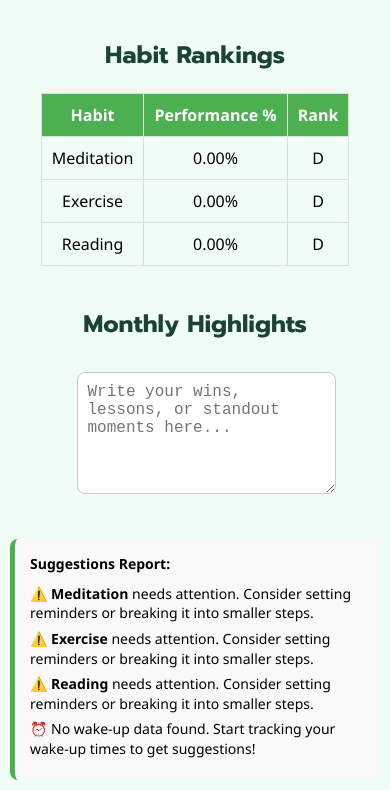
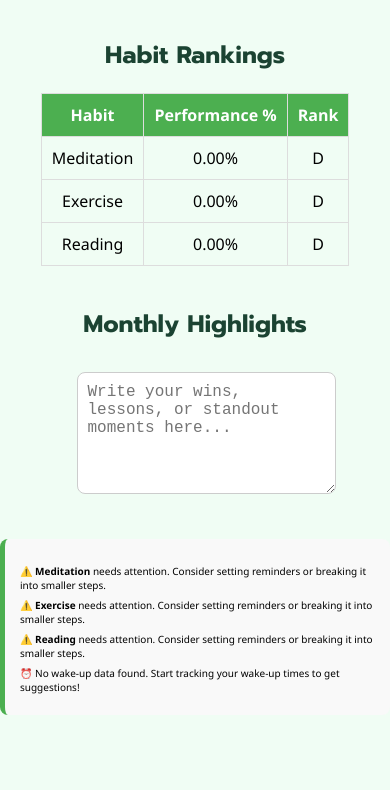
Before and after one commit to ChandraShekharDeshai/Habit-Tracker, a plain HTML site: page tracker.html in a window 390 px wide. Shown: the part 571-1361 px from the top of the page. After the commit the page ends 1286 px from the top, so only its background shows below. Drawn offline with Linux system fonts and the light colour scheme; a web font is replaced by a local one.

Commit message:
Add files via upload

```diff
--- a/tracker.html
+++ b/tracker.html
@@ -233,16 +233,17 @@
     height: 100px;
   }
 
-  #suggestion-report {
+  /* #suggestion-report {
     margin: 10px;
     padding: 10px;
     font-size: 14px;
     line-height: 1.4;
     border-left: 4px solid #4CAF50;
-  }
+  } */
 
   #report-content p {
     margin: 6px 0;
+    font-size: 10px;
   }
 }
 
@@ -281,7 +282,7 @@
   </div>
 
   <div id="suggestion-report" style="margin-top: 20px; padding: 15px; background: #f9f9f9; border-left: 5px solid #4CAF50; border-radius: 8px;">
-    <strong>Suggestions Report:</strong>
+    <!-- <strong>Suggestions Report:</strong> -->
     <div id="report-content" style="margin-top: 10px;"></div>
   </div>
 
```
